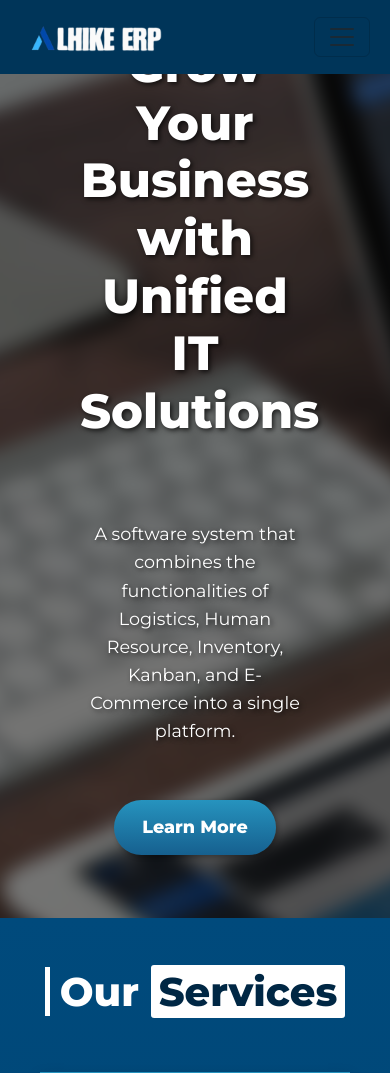
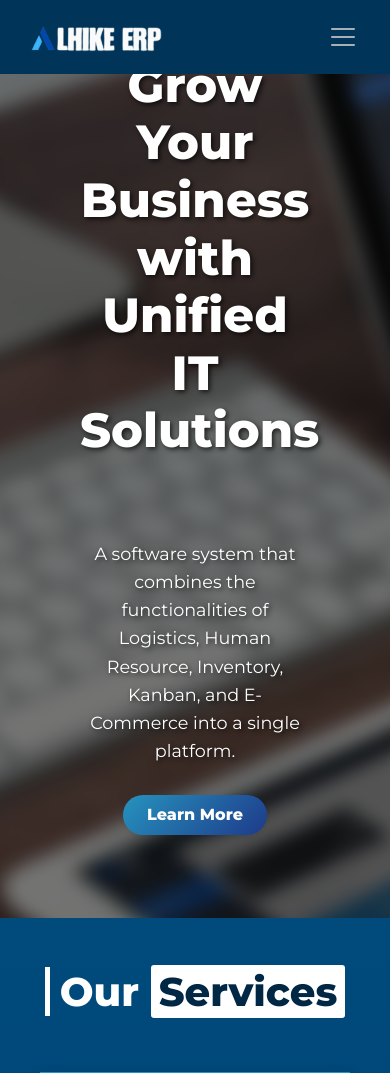
Before and after one commit to maxximusayson/LhikeERP, a CodeIgniter 4 app: the page made by app/Views/home.php in a window 390 px wide. Shown: the top 1073 px of the page. Run offline with PHP 8.4 and a stand-in for CodeIgniter, Linux system fonts and the light colour scheme; the template is opened without the code that fills it, so the values that code supplies are empty; some libraries are stand-ins or nearby versions.

Commit message:
minor adjust

```diff
--- a/app/Views/home.php
+++ b/app/Views/home.php
@@ -27,7 +27,10 @@
                 platform.
             </h2>
         </div>
-        <button id="btnLearnMore">Learn More</button>
+        <button id="btnLearnMore" class="btn btn-outline-light rounded-pill px-4 py-2 shadow-sm">
+    Learn More
+</button>
+
     </div>
 </section>
 
@@ -495,5 +498,27 @@ body {
     }
     </style>
 
+<button id="backToTop" title="Go to top">
+    ↑
+</button>
+<script>
+    document.addEventListener("DOMContentLoaded", function () {
+        let backToTop = document.getElementById("backToTop");
+
+        window.addEventListener("scroll", function () {
+            if (window.scrollY > 300) {
+                backToTop.classList.add("show");
+            } else {
+                backToTop.classList.remove("show");
+            }
+        });
+
+        backToTop.addEventListener("click", function () {
+            window.scrollTo({ top: 0, behavior: "smooth" });
+        });
+    });
+</script>
+
+
 </body>
 </html>
--- a/app/Views/navbar.php
+++ b/app/Views/navbar.php
@@ -11,6 +11,7 @@
 </head>
 <body>
 
+
 <nav class="navbar navbar-expand-lg">
     <div class="container">
         <!-- Navbar Brand / Logo -->
@@ -19,9 +20,13 @@
         </a>
 
         <!-- Navbar Toggler for Mobile -->
-        <button class="navbar-toggler text-white" type="button" data-bs-toggle="collapse" data-bs-target="#navbarNav">
-            <span class="navbar-toggler-icon"></span>
-        </button>
+        <button class="navbar-toggler" type="button" data-bs-toggle="collapse" data-bs-target="#navbarNav"
+    aria-controls="navbarNav" aria-expanded="false" aria-label="Toggle navigation">
+    <span class="navbar-toggler-icon"></span>
+</button>
+
+
+
 
         <!-- Navbar Links -->
         <div class="collapse navbar-collapse justify-content-center" id="navbarNav">
@@ -41,11 +46,32 @@
                 </li>
             </ul>
         </div>
+        <script>
+      document.addEventListener("DOMContentLoaded", function () {
+    const toggler = document.querySelector(".navbar-toggler");
+    const navbarNav = document.querySelector("#navbarNav");
+
+    toggler.addEventListener("click", function () {
+        if (navbarNav.classList.contains("show")) {
+            bootstrap.Collapse.getInstance(navbarNav).hide(); // Force close
+        }
+    });
+
+    // Close when clicking outside the navbar
+    document.addEventListener("click", function (event) {
+        if (!navbarNav.contains(event.target) && !toggler.contains(event.target)) {
+            bootstrap.Collapse.getInstance(navbarNav).hide();
+        }
+    });
+});
+
+
+        </script>
 
         <!-- Contact Button  -->
-<a href="#" class="btn contact-btn d-none d-lg-block" data-bs-toggle="modal" data-bs-target="#contactModal">
-    CONTACT US
-</a>
+        <a href="#" class="btn btn-outline-light rounded-pill px-4 py-2 d-none d-lg-block shadow-sm" data-bs-toggle="modal" data-bs-target="#contactModal">
+            Contact Us
+        </a>
 
 <!-- modal -->
 <div class="modal fade" id="contactModal" data-bs-backdrop="false" tabindex="-1" aria-labelledby="contactModalLabel" aria-hidden="true">
--- a/public/css/homeStyles.css
+++ b/public/css/homeStyles.css
@@ -58,28 +58,24 @@
 
 
 
+/* Learn More Button - Same style as Contact Us */
 #btnLearnMore {
-    background: linear-gradient(to bottom, #2693BE, #16608f);
-    color: white;
     font-weight: bold;
+    background: linear-gradient(135deg, #2693BE, #1E3A8A); /* Gradient from light to dark blue */
+    color: white; /* White text for contrast */
     border: none;
-    border-radius: 50px;
-    padding: 14px 28px;
-    text-decoration: none;
-    transition: all 0.3s ease-in-out;
-    box-shadow: 2px 2px 5px rgba(0, 0, 0, 0.3);
-    font-size: 1.1rem;
-    cursor: pointer;
-    margin-top: 25px;
-    display: inline-block;
+    padding: 10px 20px;
+    border-radius: 30px; /* Makes it more modern */
+    transition: 0.3s ease-in-out;
+    box-shadow: 0px 4px 6px rgba(0, 0, 0, 0.2);
 }
 
+#btnLearnMore:hover {
+    background-color: white;
+    color: #1E3A8A;
+    border: 1px solid #1E3A8A;
+}
 
-
-#btnLearnMore:hover {
-    background: linear-gradient(to bottom, #16608f, #2693BE);
-    transform: scale(1.08);
-}
 
 
 #btnLearnMore:active {
@@ -735,3 +731,29 @@ body {
     width: 150px; /* Adjust size as needed */
     margin-bottom: 15px;
 }
+/* Back to Top Button */
+#backToTop {
+    display: none; /* Hidden by default */
+    position: fixed;
+    bottom: 20px;
+    right: 20px;
+    width: 50px;
+    height: 50px;
+    background-color: #2693BE;
+    color: white;
+    border: none;
+    border-radius: 50%;
+    font-size: 24px;
+    cursor: pointer;
+    box-shadow: 0 4px 8px rgba(0, 0, 0, 0.3);
+    transition: opacity 0.3s ease-in-out;
+}
+
+#backToTop:hover {
+    background-color: #16608f;
+}
+
+/* Show the button when scrolling down */
+#backToTop.show {
+    display: block;
+}
--- a/public/css/navbarStyles.css
+++ b/public/css/navbarStyles.css
@@ -279,3 +279,29 @@
     height: auto;
     border-radius: 10px; /* Soft rounded corners */
 }
+.header-contact {
+    background-color: #0b2c58; /* Adjust to match your navbar color */
+    padding: 5px 0;
+    font-size: 14px;
+}
+
+.header-contact img {
+    filter: invert(100%) brightness(200%); /* Converts black to white */
+}
+.icon-white {
+    filter: brightness(0) invert(1);
+}
+.navbar-toggler {
+    border: none;
+    outline: none;
+}
+
+.navbar-toggler-icon {
+    filter: invert(1); /* Turns it white */
+}
+
+
+/* Optional: Rotate the icon when active */
+.navbar-toggler.active .navbar-toggler-icon {
+    transform: rotate(180deg);
+}
```
Also changed, not shown: 1 other file.
